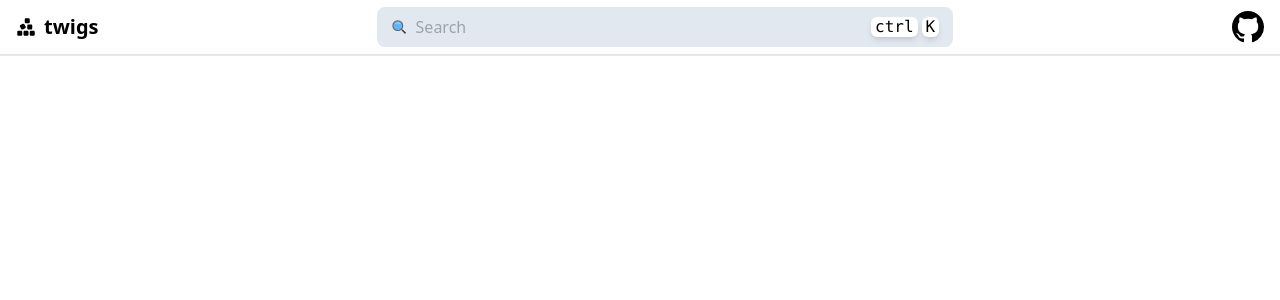
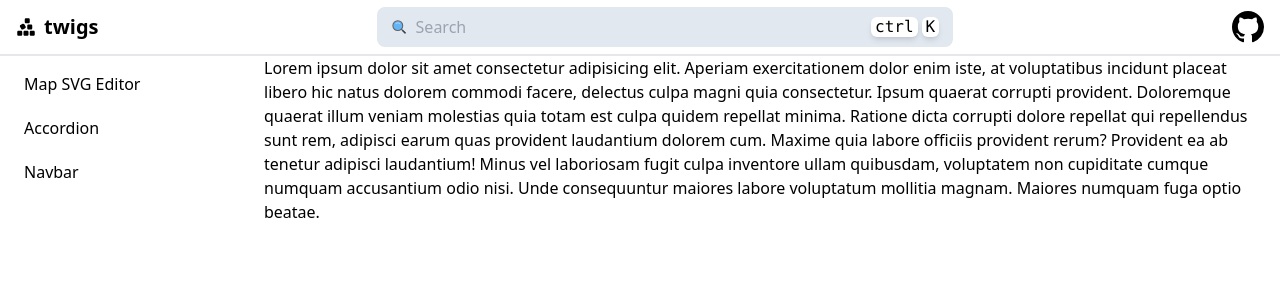
Before and after one commit to abhijit424515/twigs, a React (Vite) app: page / in a window 1280 px wide. Shown: the top 300 px of the page. Built offline with nearby package versions, Linux system fonts and the light colour scheme.

Commit message:
added sidebar | navbar improved

```diff
--- a/src/App.tsx
+++ b/src/App.tsx
@@ -1,9 +1,37 @@
+import { useState } from "react";
 import Navbar from "./components/Navbar";
+import Sidebar from "./components/Sidebar";
 
 export default function App() {
+	const largeScreen = window.matchMedia("(min-width: 768px)").matches;
+	const [drawer, setDrawer] = useState(largeScreen);
+
 	return (
 		<div className="min-h-screen">
-			<Navbar />
+			<Navbar sidebarToggle={setDrawer} />
+			<div className="flex">
+				<Sidebar open={drawer} largeScreen={largeScreen} />
+				<div
+					className="h-[calc(100vh-3.5rem)] ml-auto px-2"
+					style={{
+						filter: drawer && !largeScreen ? "blur(2px)" : "blur(0)",
+						width: largeScreen ? "calc(100vw - 16rem)" : "100vw",
+					}}
+				>
+					Lorem ipsum dolor sit amet consectetur adipisicing elit. Aperiam
+					exercitationem dolor enim iste, at voluptatibus incidunt placeat
+					libero hic natus dolorem commodi facere, delectus culpa magni quia
+					consectetur. Ipsum quaerat corrupti provident. Doloremque quaerat
+					illum veniam molestias quia totam est culpa quidem repellat minima.
+					Ratione dicta corrupti dolore repellat qui repellendus sunt rem,
+					adipisci earum quas provident laudantium dolorem cum. Maxime quia
+					labore officiis provident rerum? Provident ea ab tenetur adipisci
+					laudantium! Minus vel laboriosam fugit culpa inventore ullam
+					quibusdam, voluptatem non cupiditate cumque numquam accusantium odio
+					nisi. Unde consequuntur maiores labore voluptatum mollitia magnam.
+					Maiores numquam fuga optio beatae.
+				</div>
+			</div>
 		</div>
 	);
 }
--- a/src/components/Navbar.tsx
+++ b/src/components/Navbar.tsx
@@ -1,108 +1,21 @@
-const Hamburger = () => (
-	<svg
-		xmlns="http://www.w3.org/2000/svg"
-		className="h-5 w-5 bg-transparent"
-		fill="none"
-		viewBox="0 0 24 24"
-		stroke="currentColor"
-	>
-		<path
-			strokeLinecap="round"
-			strokeLinejoin="round"
-			strokeWidth="2"
-			d="M4 6h16M4 12h16M4 18h7"
-		/>
-	</svg>
-);
+import { AppIcon, GithubIcon, Hamburger, SearchIcon } from "../global/Icons";
 
-const GithubIcon = () => (
-	<svg
-		onClick={() => (window as Window).open("http://www.google.com", "_blank")}
-		viewBox="0 0 16 16"
-		className="w-8 h-8 hover:text-blue-600 cursor-pointer duration-200"
-		fill="currentColor"
-		aria-hidden="true"
-	>
-		<path d="M8 0C3.58 0 0 3.58 0 8c0 3.54 2.29 6.53 5.47 7.59.4.07.55-.17.55-.38 0-.19-.01-.82-.01-1.49-2.01.37-2.53-.49-2.69-.94-.09-.23-.48-.94-.82-1.13-.28-.15-.68-.52-.01-.53.63-.01 1.08.58 1.23.82.72 1.21 1.87.87 2.33.66.07-.52.28-.87.51-1.07-1.78-.2-3.64-.89-3.64-3.95 0-.87.31-1.59.82-2.15-.08-.2-.36-1.02.08-2.12 0 0 .67-.21 2.2.82.64-.18 1.32-.27 2-.27.68 0 1.36.09 2 .27 1.53-1.04 2.2-.82 2.2-.82.44 1.1.16 1.92.08 2.12.51.56.82 1.27.82 2.15 0 3.07-1.87 3.75-3.65 3.95.29.25.54.73.54 1.48 0 1.07-.01 1.93-.01 2.2 0 .21.15.46.55.38A8.013 8.013 0 0016 8c0-4.42-3.58-8-8-8z"></path>
-	</svg>
-);
-
-const SearchIcon = () => (
-	<svg
-		className="bg-transparent"
-		stroke="currentColor"
-		fill="currentColor"
-		strokeWidth="0"
-		version="1"
-		viewBox="0 0 48 48"
-		enableBackground="new 0 0 48 48"
-		height={20}
-		width={20}
-		xmlns="http://www.w3.org/2000/svg"
-	>
-		<g fill="#616161">
-			<rect
-				x="34.6"
-				y="28.1"
-				transform="matrix(.707 -.707 .707 .707 -15.154 36.586)"
-				width="4"
-				height="17"
-			></rect>
-			<circle cx="20" cy="20" r="16"></circle>
-		</g>
-		<rect
-			x="36.2"
-			y="32.1"
-			transform="matrix(.707 -.707 .707 .707 -15.839 38.239)"
-			fill="#37474F"
-			width="4"
-			height="12.3"
-		></rect>
-		<circle fill="#64B5F6" cx="20" cy="20" r="13"></circle>
-		<path
-			fill="#BBDEFB"
-			d="M26.9,14.2c-1.7-2-4.2-3.2-6.9-3.2s-5.2,1.2-6.9,3.2c-0.4,0.4-0.3,1.1,0.1,1.4c0.4,0.4,1.1,0.3,1.4-0.1 C16,13.9,17.9,13,20,13s4,0.9,5.4,2.5c0.2,0.2,0.5,0.4,0.8,0.4c0.2,0,0.5-0.1,0.6-0.2C27.2,15.3,27.2,14.6,26.9,14.2z"
-		></path>
-	</svg>
-);
-
-function AppIcon({ dark }: { dark: boolean }) {
-	return dark ? (
-		<svg
-			stroke="currentColor"
-			fill="currentColor"
-			strokeWidth="0"
-			viewBox="0 0 448 512"
-			height={20}
-			width={20}
-			xmlns="http://www.w3.org/2000/svg"
-		>
-			<path d="M192 64v64c0 17.7 14.3 32 32 32h64c17.7 0 32-14.3 32-32V64c0-17.7-14.3-32-32-32H224c-17.7 0-32 14.3-32 32zM82.7 207c-15.3 8.8-20.5 28.4-11.7 43.7l32 55.4c8.8 15.3 28.4 20.5 43.7 11.7l55.4-32c15.3-8.8 20.5-28.4 11.7-43.7l-32-55.4c-8.8-15.3-28.4-20.5-43.7-11.7L82.7 207zM288 192c-17.7 0-32 14.3-32 32v64c0 17.7 14.3 32 32 32h64c17.7 0 32-14.3 32-32V224c0-17.7-14.3-32-32-32H288zm64 160c-17.7 0-32 14.3-32 32v64c0 17.7 14.3 32 32 32h64c17.7 0 32-14.3 32-32V384c0-17.7-14.3-32-32-32H352zM160 384v64c0 17.7 14.3 32 32 32h64c17.7 0 32-14.3 32-32V384c0-17.7-14.3-32-32-32H192c-17.7 0-32 14.3-32 32zM32 352c-17.7 0-32 14.3-32 32v64c0 17.7 14.3 32 32 32H96c17.7 0 32-14.3 32-32V384c0-17.7-14.3-32-32-32H32z"></path>
-		</svg>
-	) : (
-		<svg
-			stroke="currentColor"
-			fill="currentColor"
-			strokeWidth="0"
-			viewBox="0 0 448 512"
-			height={20}
-			width={20}
-			xmlns="http://www.w3.org/2000/svg"
-		>
-			<path d="M192 64v64c0 17.7 14.3 32 32 32h64c17.7 0 32-14.3 32-32V64c0-17.7-14.3-32-32-32H224c-17.7 0-32 14.3-32 32zM82.7 207c-15.3 8.8-20.5 28.4-11.7 43.7l32 55.4c8.8 15.3 28.4 20.5 43.7 11.7l55.4-32c15.3-8.8 20.5-28.4 11.7-43.7l-32-55.4c-8.8-15.3-28.4-20.5-43.7-11.7L82.7 207zM288 192c-17.7 0-32 14.3-32 32v64c0 17.7 14.3 32 32 32h64c17.7 0 32-14.3 32-32V224c0-17.7-14.3-32-32-32H288zm64 160c-17.7 0-32 14.3-32 32v64c0 17.7 14.3 32 32 32h64c17.7 0 32-14.3 32-32V384c0-17.7-14.3-32-32-32H352zM160 384v64c0 17.7 14.3 32 32 32h64c17.7 0 32-14.3 32-32V384c0-17.7-14.3-32-32-32H192c-17.7 0-32 14.3-32 32zM32 352c-17.7 0-32 14.3-32 32v64c0 17.7 14.3 32 32 32H96c17.7 0 32-14.3 32-32V384c0-17.7-14.3-32-32-32H32z"></path>
-		</svg>
-	);
+interface Props {
+	sidebarToggle: React.Dispatch<React.SetStateAction<boolean>>;
 }
 
-export default function Header() {
+export default function Header({ sidebarToggle }: Props) {
 	return (
 		<div className="w-full md:px-4 pl-2 pr-4 py-4 h-14 border-b-2 flex justify-between items-center gap-x-4">
 			<div className="flex items-center gap-x-2">
-				<button className="h-10 w-10 aspect-square flex md:hidden justify-center items-center bg-white border-none text-blue-700 hover:bg-slate-200 rounded-full duration-200">
+				<button
+					className="h-10 w-10 aspect-square flex md:hidden justify-center items-center bg-white border-none text-blue-700 hover:bg-slate-200 rounded-full duration-200"
+					onClick={() => sidebarToggle((x) => !x)}
+				>
 					<Hamburger />
 				</button>
 				<div className="text-xl md:flex hidden gap-x-2 items-center">
-					<AppIcon dark={true} />
+					<AppIcon />
 					<div className="gradient-text font-semibold">twigs</div>
 				</div>
 			</div>
--- /dev/null
+++ b/src/components/Sidebar.tsx
@@ -0,0 +1,31 @@
+import { sidebarItems } from "../global/Data";
+
+interface Props {
+	open: boolean;
+	largeScreen: boolean;
+}
+
+const Button = ({ title }: { title: string }) => (
+	<button className="w-full py-2 px-4 rounded-lg text-left hover:bg-gray-200 duration-200">
+		{title}
+	</button>
+);
+
+export default function Sidebar({ open, largeScreen }: Props) {
+	return (
+		<div
+			className="md:w-64 w-72 h-[calc(100vh-3.5rem)] duration-200 z-10 absolute p-2 flex flex-col gap-y-1"
+			style={{
+				transform: open
+					? "translate(0)"
+					: largeScreen
+					? "translate(-16rem)"
+					: "translate(-18rem)",
+			}}
+		>
+			{sidebarItems.map((x) => (
+				<Button title={x} />
+			))}
+		</div>
+	);
+}
--- /dev/null
+++ b/src/global/Data.tsx
@@ -0,0 +1,3 @@
+const sidebarItems: string[] = ["Map SVG Editor", "Accordion", "Navbar"];
+
+export { sidebarItems };
--- /dev/null
+++ b/src/global/Icons.tsx
@@ -0,0 +1,85 @@
+const Hamburger = () => (
+	<svg
+		xmlns="http://www.w3.org/2000/svg"
+		className="h-5 w-5 bg-transparent"
+		fill="none"
+		viewBox="0 0 24 24"
+		stroke="currentColor"
+	>
+		<path
+			strokeLinecap="round"
+			strokeLinejoin="round"
+			strokeWidth="2"
+			d="M4 6h16M4 12h16M4 18h7"
+		/>
+	</svg>
+);
+
+const GithubIcon = () => (
+	<svg
+		onClick={() => (window as Window).open("http://www.google.com", "_blank")}
+		viewBox="0 0 16 16"
+		className="w-8 h-8 hover:text-blue-600 cursor-pointer duration-200"
+		fill="currentColor"
+		aria-hidden="true"
+	>
+		<path d="M8 0C3.58 0 0 3.58 0 8c0 3.54 2.29 6.53 5.47 7.59.4.07.55-.17.55-.38 0-.19-.01-.82-.01-1.49-2.01.37-2.53-.49-2.69-.94-.09-.23-.48-.94-.82-1.13-.28-.15-.68-.52-.01-.53.63-.01 1.08.58 1.23.82.72 1.21 1.87.87 2.33.66.07-.52.28-.87.51-1.07-1.78-.2-3.64-.89-3.64-3.95 0-.87.31-1.59.82-2.15-.08-.2-.36-1.02.08-2.12 0 0 .67-.21 2.2.82.64-.18 1.32-.27 2-.27.68 0 1.36.09 2 .27 1.53-1.04 2.2-.82 2.2-.82.44 1.1.16 1.92.08 2.12.51.56.82 1.27.82 2.15 0 3.07-1.87 3.75-3.65 3.95.29.25.54.73.54 1.48 0 1.07-.01 1.93-.01 2.2 0 .21.15.46.55.38A8.013 8.013 0 0016 8c0-4.42-3.58-8-8-8z"></path>
+	</svg>
+);
+
+const SearchIcon = () => (
+	<svg
+		className="bg-transparent"
+		stroke="currentColor"
+		fill="currentColor"
+		strokeWidth="0"
+		version="1"
+		viewBox="0 0 48 48"
+		enableBackground="new 0 0 48 48"
+		height={20}
+		width={20}
+		xmlns="http://www.w3.org/2000/svg"
+	>
+		<g fill="#616161">
+			<rect
+				x="34.6"
+				y="28.1"
+				transform="matrix(.707 -.707 .707 .707 -15.154 36.586)"
+				width="4"
+				height="17"
+			></rect>
+			<circle cx="20" cy="20" r="16"></circle>
+		</g>
+		<rect
+			x="36.2"
+			y="32.1"
+			transform="matrix(.707 -.707 .707 .707 -15.839 38.239)"
+			fill="#37474F"
+			width="4"
+			height="12.3"
+		></rect>
+		<circle fill="#64B5F6" cx="20" cy="20" r="13"></circle>
+		<path
+			fill="#BBDEFB"
+			d="M26.9,14.2c-1.7-2-4.2-3.2-6.9-3.2s-5.2,1.2-6.9,3.2c-0.4,0.4-0.3,1.1,0.1,1.4c0.4,0.4,1.1,0.3,1.4-0.1 C16,13.9,17.9,13,20,13s4,0.9,5.4,2.5c0.2,0.2,0.5,0.4,0.8,0.4c0.2,0,0.5-0.1,0.6-0.2C27.2,15.3,27.2,14.6,26.9,14.2z"
+		></path>
+	</svg>
+);
+
+function AppIcon() {
+	return (
+		<svg
+			stroke="currentColor"
+			fill="currentColor"
+			strokeWidth="0"
+			viewBox="0 0 448 512"
+			height={20}
+			width={20}
+			xmlns="http://www.w3.org/2000/svg"
+		>
+			<path d="M192 64v64c0 17.7 14.3 32 32 32h64c17.7 0 32-14.3 32-32V64c0-17.7-14.3-32-32-32H224c-17.7 0-32 14.3-32 32zM82.7 207c-15.3 8.8-20.5 28.4-11.7 43.7l32 55.4c8.8 15.3 28.4 20.5 43.7 11.7l55.4-32c15.3-8.8 20.5-28.4 11.7-43.7l-32-55.4c-8.8-15.3-28.4-20.5-43.7-11.7L82.7 207zM288 192c-17.7 0-32 14.3-32 32v64c0 17.7 14.3 32 32 32h64c17.7 0 32-14.3 32-32V224c0-17.7-14.3-32-32-32H288zm64 160c-17.7 0-32 14.3-32 32v64c0 17.7 14.3 32 32 32h64c17.7 0 32-14.3 32-32V384c0-17.7-14.3-32-32-32H352zM160 384v64c0 17.7 14.3 32 32 32h64c17.7 0 32-14.3 32-32V384c0-17.7-14.3-32-32-32H192c-17.7 0-32 14.3-32 32zM32 352c-17.7 0-32 14.3-32 32v64c0 17.7 14.3 32 32 32H96c17.7 0 32-14.3 32-32V384c0-17.7-14.3-32-32-32H32z"></path>
+		</svg>
+	);
+}
+
+export { AppIcon, GithubIcon, Hamburger, SearchIcon };
```
Also changed, not shown: src/App.css (deleted).
